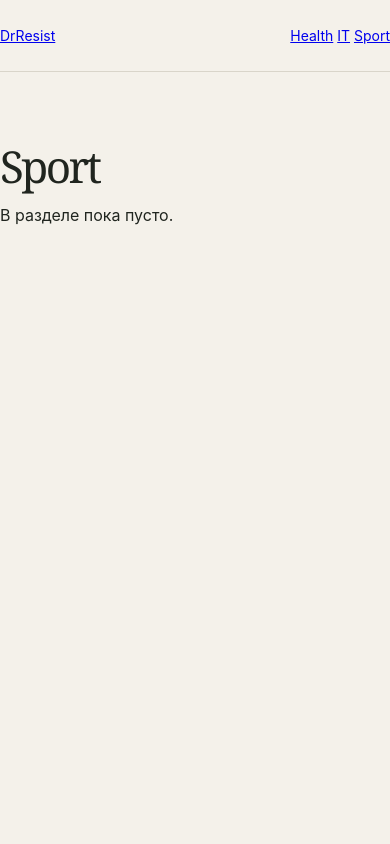
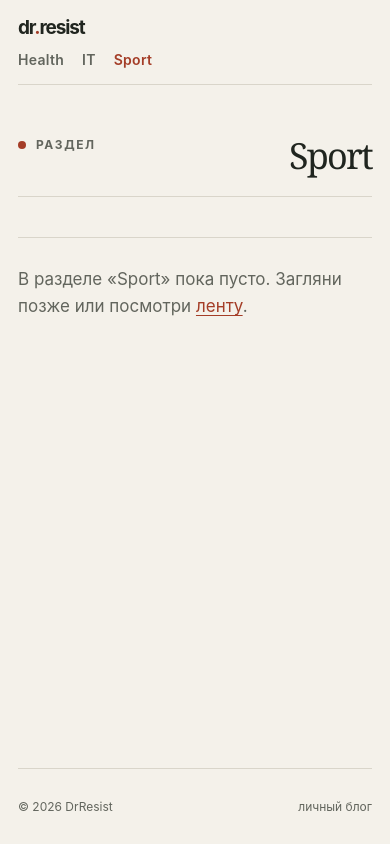
Before and after one commit to drresist/drresist.ru, a Django app: page /category/sport/ in a window 390 px wide. Run offline with Django 5.2, Linux system fonts and the light colour scheme; data comes from the database, SQL or seed files in the repository.

Commit message:
feat(ui): лента и разделы IT/Health/Sport на Django-шаблонах
Закрывает #4 и #3: wordmark/nav, карточки постов, empty state,
статья в prose, CSS поверх старого site.css. +4 UI-теста.

```diff
--- a/blog/templates/blog/base.html
+++ b/blog/templates/blog/base.html
@@ -4,20 +4,29 @@
 <head>
   <meta charset="utf-8">
   <meta name="viewport" content="width=device-width, initial-scale=1">
+  <meta name="theme-color" content="#f4f1ea">
+  <meta name="description" content="{% block description %}Личный блог DrResist — IT, здоровье и спорт.{% endblock %}">
   <title>{% block title %}DrResist{% endblock %}</title>
   <link rel="stylesheet" href="{% static 'site.css' %}">
 </head>
 <body>
-  <header>
-    <a href="{% url 'blog:home' %}">DrResist</a>
-    <nav>
-      {% for c in nav_categories %}
-        <a href="{{ c.get_absolute_url }}">{{ c.name }}</a>
-      {% endfor %}
-    </nav>
-  </header>
-  <main>
+  <div class="page">
+    <header>
+      <a class="wordmark" href="{% url 'blog:home' %}">dr<span>.</span>resist</a>
+      <nav class="site-nav" aria-label="Разделы">
+        {% for c in nav_categories %}
+          <a
+            href="{{ c.get_absolute_url }}"
+            {% if category and category.slug == c.slug %}aria-current="page"{% endif %}
+          >{{ c.name }}</a>
+        {% endfor %}
+      </nav>
+    </header>
     {% block content %}{% endblock %}
-  </main>
+    <footer>
+      <span>© 2026 DrResist</span>
+      <span>личный блог</span>
+    </footer>
+  </div>
 </body>
 </html>
--- a/blog/templates/blog/category.html
+++ b/blog/templates/blog/category.html
@@ -1,18 +1,31 @@
 {% extends "blog/base.html" %}
 {% block title %}{{ category.name }} — DrResist{% endblock %}
+{% block description %}Раздел {{ category.name }} в блоге DrResist.{% endblock %}
 {% block content %}
+<main class="category-page">
+  <header class="section-head">
+    <p class="eyebrow">Раздел</p>
     <h1>{{ category.name }}</h1>
+  </header>
+
+  <section class="feed" aria-label="Посты в разделе {{ category.name }}">
     {% if posts %}
-  <ul>
+      <ul class="post-list">
         {% for post in posts %}
-    <li>
+          <li class="post-card">
+            <p class="meta">
+              <time datetime="{{ post.published_at|date:'Y-m-d' }}">{{ post.published_at|date:"Y-m-d" }}</time>
+            </p>
+            <h2 class="post-card__title">
               <a href="{{ post.get_absolute_url }}">{{ post.title }}</a>
-      <span>{{ post.published_at }}</span>
-      <p>{{ post.summary }}</p>
+            </h2>
+            <p class="summary">{{ post.summary }}</p>
           </li>
         {% endfor %}
       </ul>
     {% else %}
-  <p>В разделе пока пусто.</p>
+      <p class="empty-state">В разделе «{{ category.name }}» пока пусто. Загляни позже или посмотри <a href="{% url 'blog:home' %}">ленту</a>.</p>
     {% endif %}
+  </section>
+</main>
 {% endblock %}
--- a/static/site.css
+++ b/static/site.css
@@ -77,3 +77,161 @@
   .not-found { padding: 72px 0 96px; }
   footer { gap: 16px; }
 }
+
+/* Django blog: nav + feed (#3, #4) */
+.site-nav {
+  display: flex;
+  flex-wrap: wrap;
+  gap: 8px 18px;
+  align-items: center;
+  justify-content: flex-end;
+}
+
+.site-nav a {
+  color: var(--muted);
+  font-size: 14px;
+  font-weight: 600;
+  letter-spacing: .02em;
+  text-decoration: none;
+}
+
+.site-nav a:hover,
+.site-nav a[aria-current="page"] {
+  color: var(--accent);
+}
+
+.home-feed,
+.category-page {
+  flex: 1;
+  padding: 48px 0 96px;
+}
+
+.home-hero {
+  margin-bottom: 56px;
+}
+
+.home-hero h1 {
+  max-width: 850px;
+  margin: 0;
+  font-family: Georgia, "Times New Roman", serif;
+  font-size: clamp(40px, 8vw, 72px);
+  font-weight: 500;
+  letter-spacing: -.06em;
+  line-height: 1.05;
+}
+
+.section-head {
+  margin-bottom: 40px;
+}
+
+.section-head h1 {
+  margin: 0;
+  font-family: Georgia, "Times New Roman", serif;
+  font-size: clamp(36px, 7vw, 56px);
+  font-weight: 500;
+  letter-spacing: -.05em;
+  line-height: 1.08;
+}
+
+.feed { width: min(100%, 720px); }
+
+.post-list {
+  margin: 0;
+  padding: 0;
+  list-style: none;
+}
+
+.post-card {
+  padding: 28px 0;
+  border-top: 1px solid var(--line);
+}
+
+.post-card:last-child {
+  border-bottom: 1px solid var(--line);
+}
+
+.post-card .meta {
+  margin: 0 0 10px;
+}
+
+.post-card .meta a {
+  color: var(--muted);
+  text-decoration: none;
+}
+
+.post-card .meta a:hover {
+  color: var(--accent);
+}
+
+.post-card__title {
+  margin: 0 0 10px;
+  font-family: Georgia, "Times New Roman", serif;
+  font-size: clamp(24px, 4vw, 32px);
+  font-weight: 500;
+  letter-spacing: -.03em;
+  line-height: 1.2;
+}
+
+.post-card__title a {
+  color: var(--ink);
+  text-decoration: none;
+}
+
+.post-card__title a:hover {
+  color: var(--accent);
+}
+
+.post-card .summary {
+  margin: 0;
+  max-width: 58ch;
+}
+
+.empty-state {
+  margin: 0;
+  padding: 28px 0;
+  border-top: 1px solid var(--line);
+  color: var(--muted);
+  font-size: 17px;
+  line-height: 1.6;
+}
+
+.empty-state a {
+  color: var(--accent);
+  text-underline-offset: .18em;
+}
+
+.article-page .meta a {
+  color: var(--muted);
+  text-decoration: none;
+}
+
+.article-page .meta a:hover {
+  color: var(--accent);
+}
+
+@media (max-width: 600px) {
+  header {
+    flex-wrap: wrap;
+    gap: 12px 16px;
+    padding-block: 16px;
+    align-items: flex-start;
+  }
+
+  .site-nav {
+    width: 100%;
+    justify-content: flex-start;
+  }
+
+  .home-feed,
+  .category-page {
+    padding: 36px 0 72px;
+  }
+
+  .home-hero {
+    margin-bottom: 40px;
+  }
+
+  .post-card {
+    padding: 22px 0;
+  }
+}
```
Also changed, not shown: blog/templates/blog/home.html (+20 -6 lines), blog/templates/blog/post.html (+14 -11 lines), blog/tests.py (+43 -0 lines), 1 other file. Lines whose indentation alone changed are shown as unchanged.
